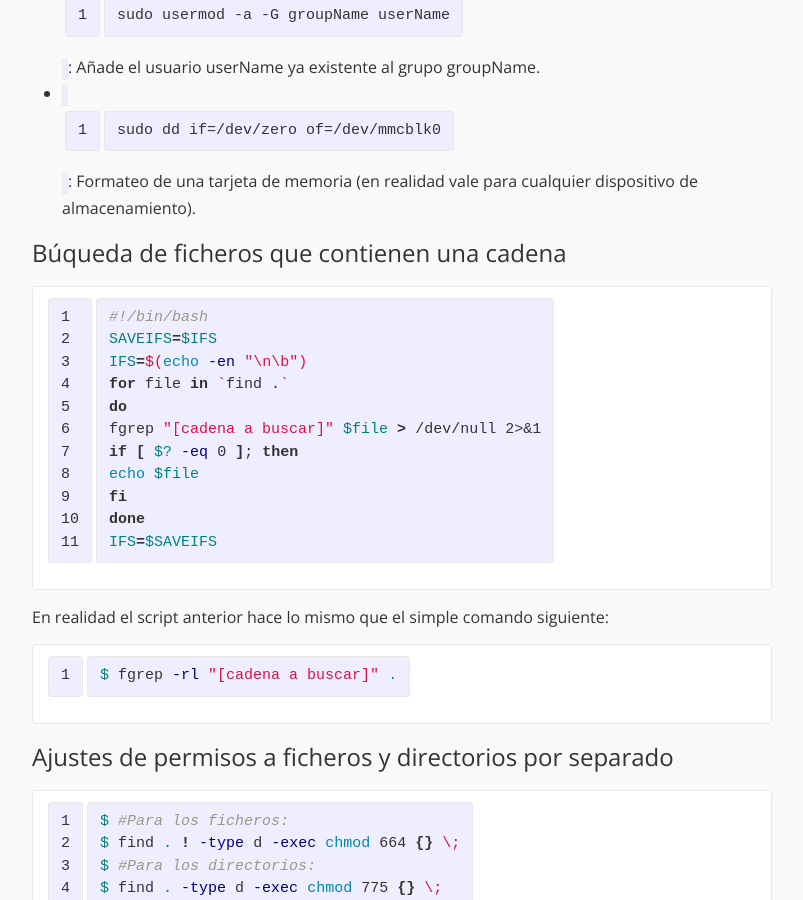
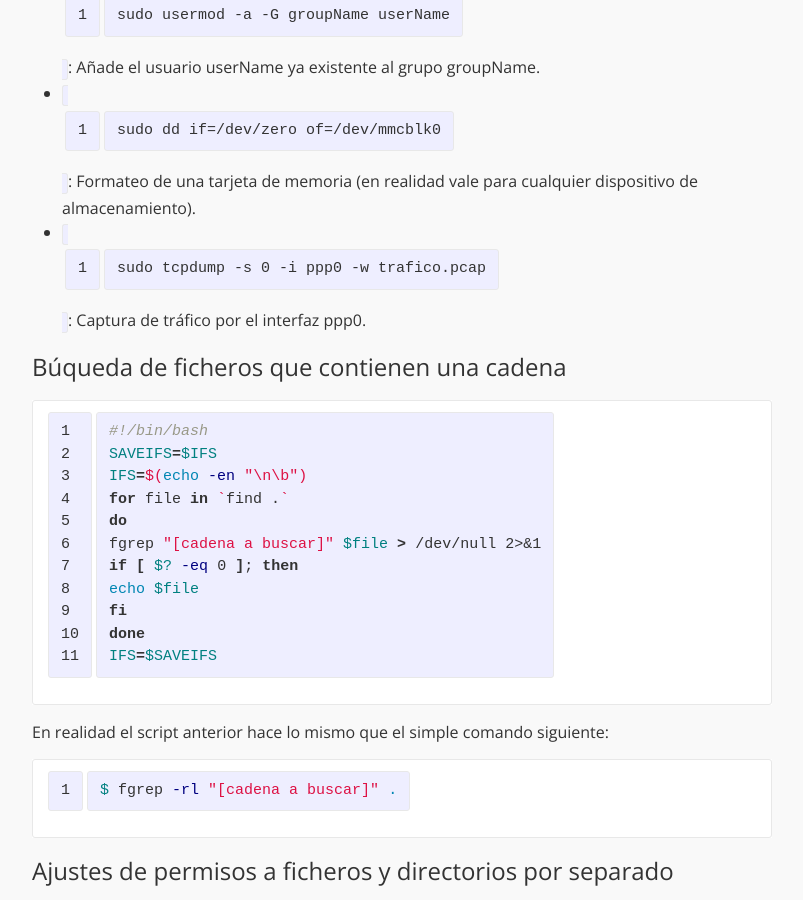
Before and after one commit to eduardofilo/eduardofilo.jekyll, a Jekyll site: the page built from sistemas/unix.md, in a window 1280 px wide and 900 px high, scrolled down 3371 px. Shown: the whole window, without its empty margins (238-1041 px from the left). Built offline with Jekyll 4.4.1, drawn with Linux system fonts in a browser that asks for light colours; Markdown is read by kramdown in place of the engine named in the settings.

Commit message:
Comando UNIX.

```diff
--- a/sistemas/unix.md
+++ b/sistemas/unix.md
@@ -40,6 +40,7 @@ permalink: /sistemas/unix.html
 *  `sudo netstat -lp --inet`: Puertos de red abiertos y procesos asociados.
 *  `sudo usermod -a -G groupName userName`: Añade el usuario userName ya existente al grupo groupName.
 *  `sudo dd if=/dev/zero of=/dev/mmcblk0`: Formateo de una tarjeta de memoria (en realidad vale para cualquier dispositivo de almacenamiento).
+*  `sudo tcpdump -s 0 -i ppp0 -w trafico.pcap`: Captura de tráfico por el interfaz ppp0.
 
 ## Búqueda de ficheros que contienen una cadena
 
```
